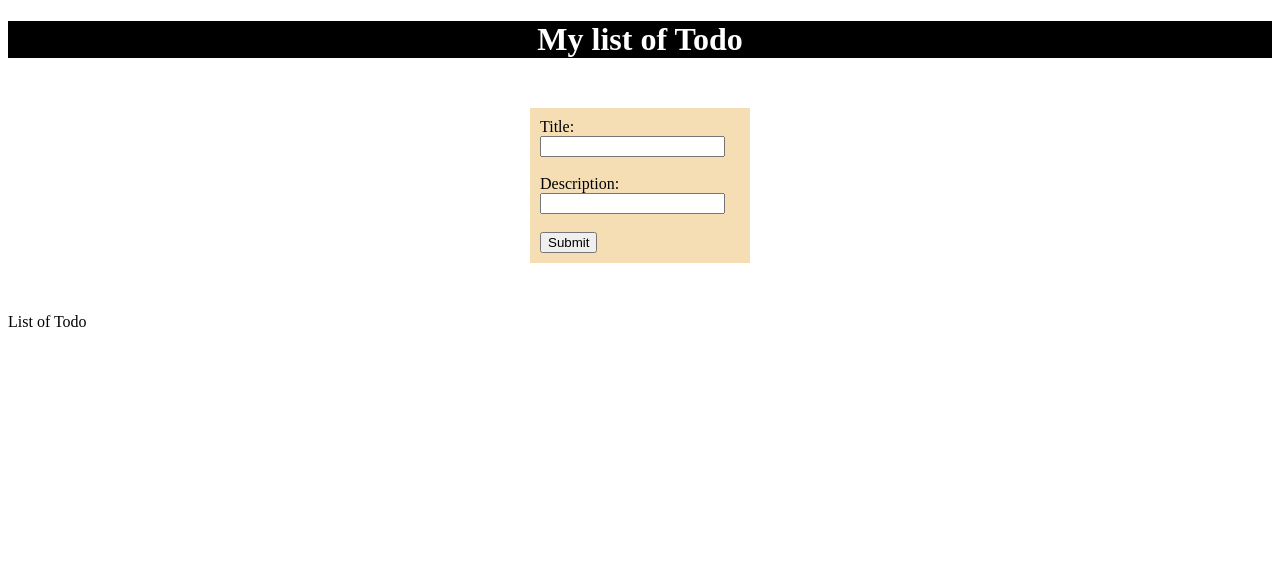
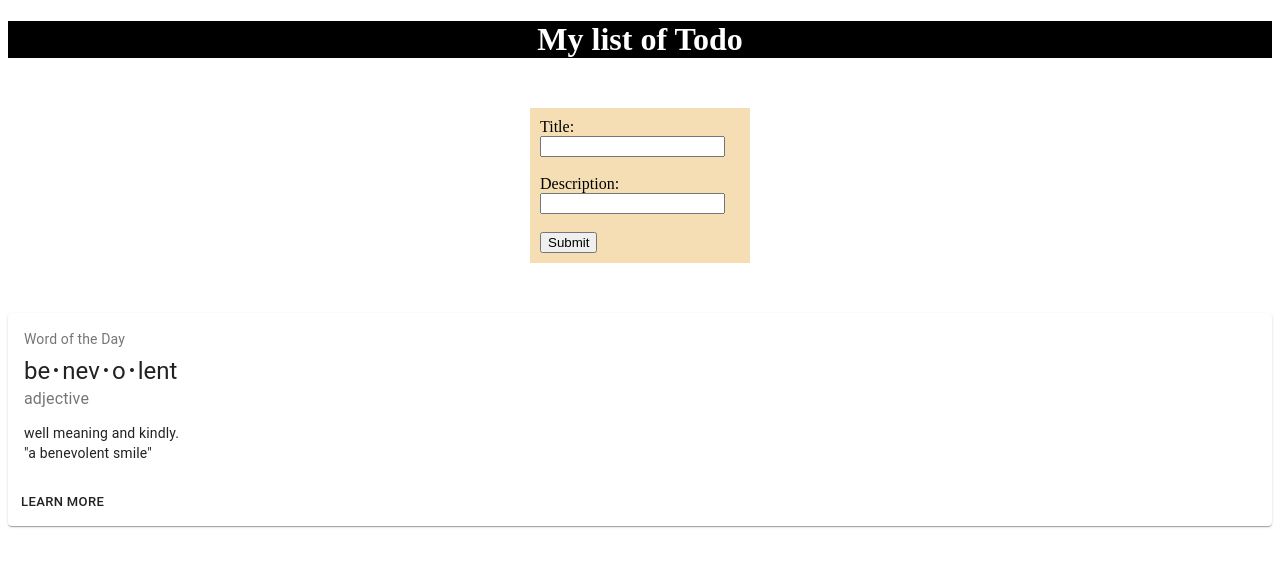
Before and after one commit to SamuelGouret/React-Todo, a React (Create React App) app in the folder app/: page / in a window 1280 px wide. Shown: the top 566 px of the page. Built offline with nearby package versions, Linux system fonts and the light colour scheme.

Commit message:
Add Card for Todo

```diff
--- a/app/package.json
+++ b/app/package.json
@@ -3,6 +3,7 @@
   "version": "0.1.0",
   "private": true,
   "dependencies": {
+    "@material-ui/core": "^4.11.0",
     "@testing-library/jest-dom": "^4.2.4",
     "@testing-library/react": "^9.5.0",
     "@testing-library/user-event": "^7.2.1",
--- a/app/src/components/list.js
+++ b/app/src/components/list.js
@@ -1,10 +1,53 @@
 import React from 'react';
+import { makeStyles } from '@material-ui/core/styles';
+import Card from '@material-ui/core/Card';
+import CardActions from '@material-ui/core/CardActions';
+import CardContent from '@material-ui/core/CardContent';
+import Button from '@material-ui/core/Button';
+import Typography from '@material-ui/core/Typography';
 
-function List()  {
+const useStyles = makeStyles({
+  root: {
+    minWidth: 275,
+  },
+  bullet: {
+    display: 'inline-block',
+    margin: '0 2px',
+    transform: 'scale(0.8)',
+  },
+  title: {
+    fontSize: 14,
+  },
+  pos: {
+    marginBottom: 12,
+  },
+});
 
-    return (
-        <div> List of Todo </div>
-    )
+export default function List() {
+  const classes = useStyles();
+  const bull = <span className={classes.bullet}>•</span>;
+
+  return (
+    <Card className={classes.root}>
+      <CardContent>
+        <Typography className={classes.title} color="textSecondary" gutterBottom>
+          Word of the Day
+        </Typography>
+        <Typography variant="h5" component="h2">
+          be{bull}nev{bull}o{bull}lent
+        </Typography>
+        <Typography className={classes.pos} color="textSecondary">
+          adjective
+        </Typography>
+        <Typography variant="body2" component="p">
+          well meaning and kindly.
+          <br />
+          {'"a benevolent smile"'}
+        </Typography>
+      </CardContent>
+      <CardActions>
+        <Button size="small">Learn More</Button>
+      </CardActions>
+    </Card>
+  );
 }
-
-export default List;
```
Also changed, not shown: 2 other files (tests, documents, lock files or other folders).
